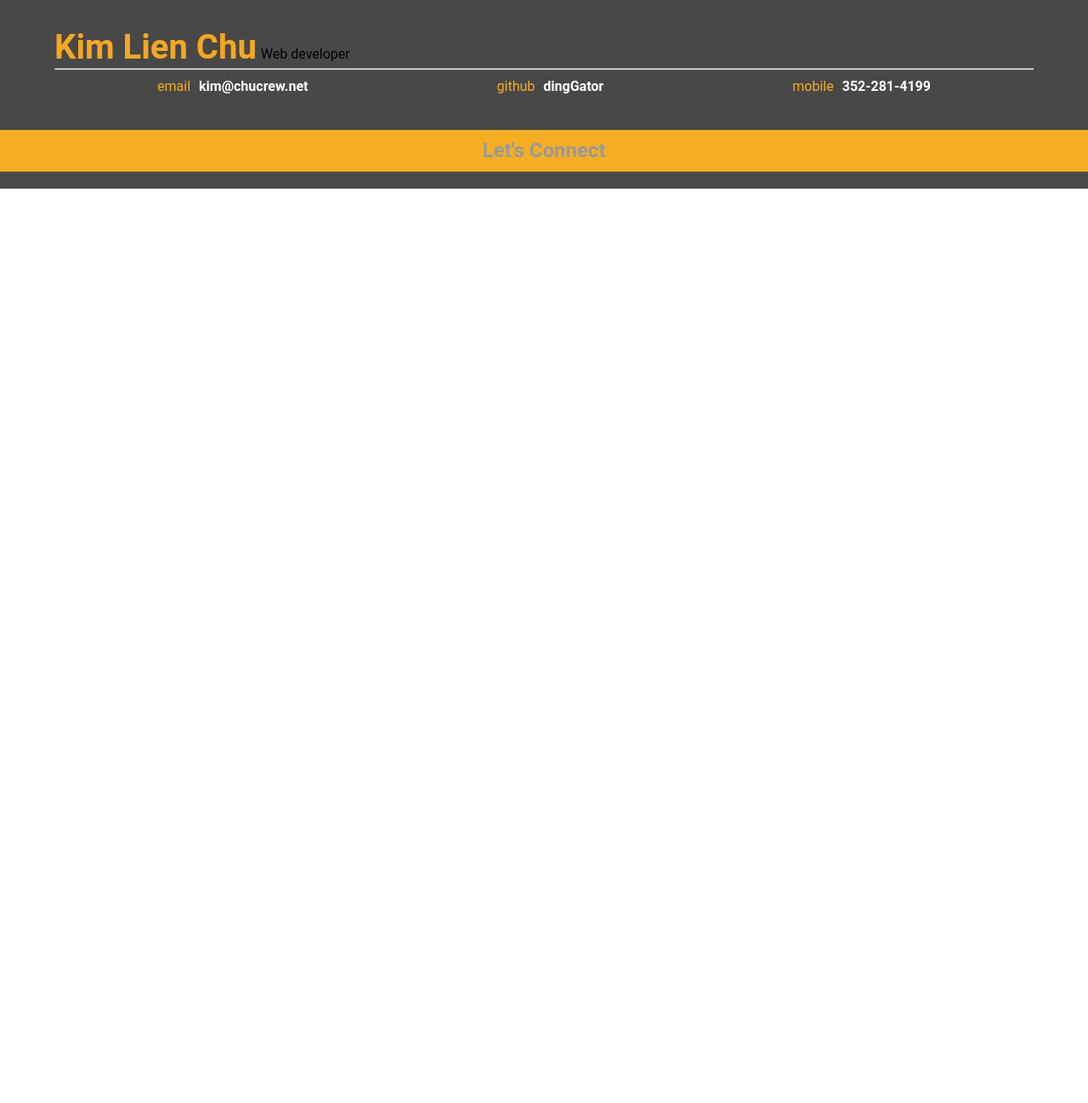
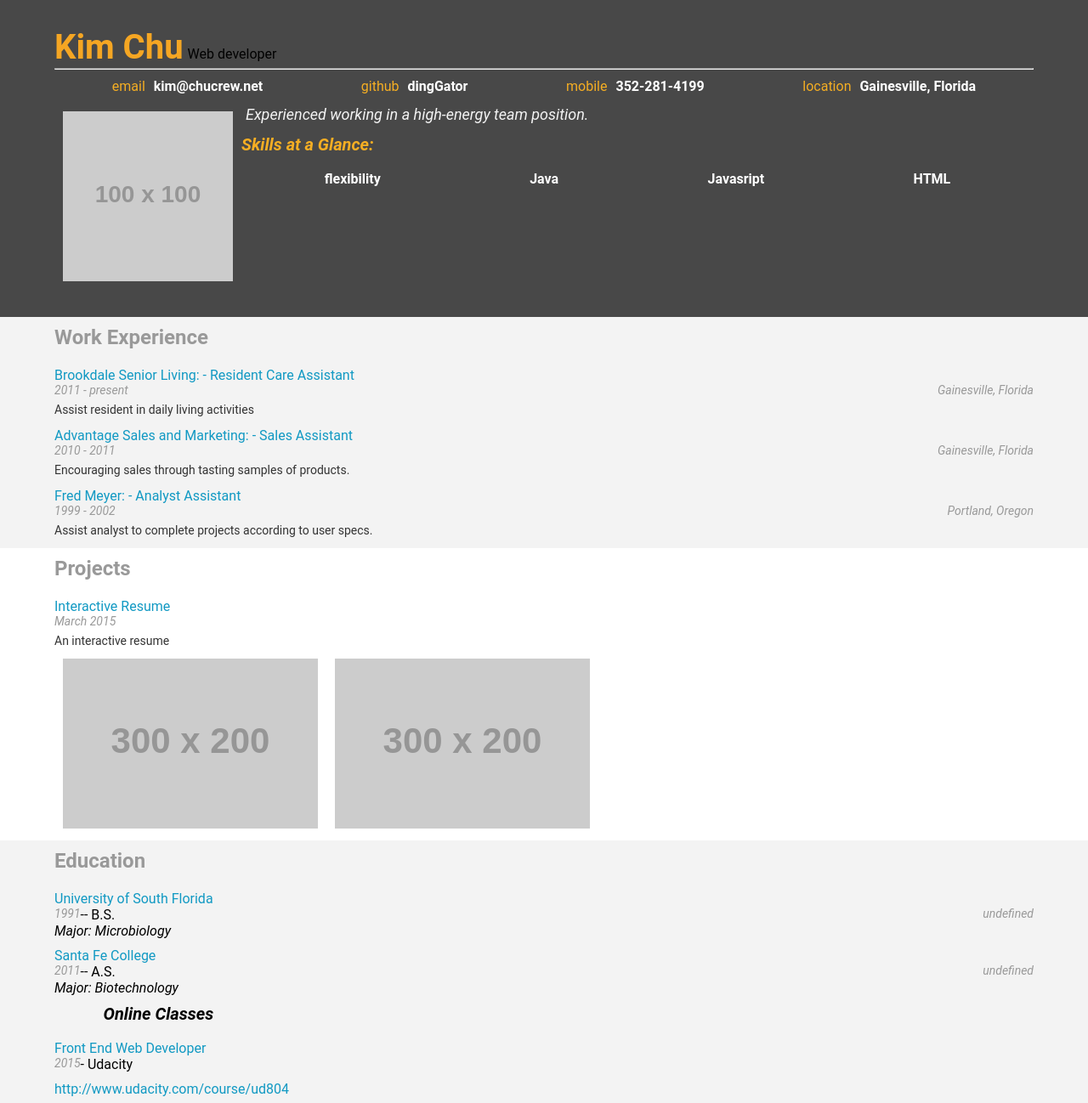
Before and after one commit to dingGator/udacity-fewd-proj2, a plain HTML site: page frontend-nanodegree-resume-master/index.html in a window 1280 px wide. Shown: the top 1298 px of the page at 85% size. Before the commit the page ends 800 px from the top, so only its background shows below. Drawn offline with Linux system fonts and the light colour scheme; some packages are replaced by stand-ins of ours; placeholder pictures from the web are drawn by us.

Commit message:
P2 completed
P2 completed

```diff
--- a/frontend-nanodegree-resume-master/index.html
+++ b/frontend-nanodegree-resume-master/index.html
@@ -46,7 +46,7 @@ need to load. You'll see a lot of <link>s to CSS files for styles and
   Uncomment the <script> tag below when you're ready to add an interactive
   Google Map to your resume!
   -->
-  <!-- <script type="text/javascript" src="http://maps.googleapis.com/maps/api/js?libraries=places"></script> -->
+  <script type="text/javascript" src="http://maps.googleapis.com/maps/api/js?libraries=places"></script>
 
   <meta name="viewport" content="width=device-width">
 </head>
@@ -82,7 +82,6 @@ need to load. You'll see a lot of <link>s to CSS files for styles and
       </ul>
     </div>
   </div>
-
   <!--
   The next line tells the browser where to download the JavaScript file you'll be
   writing. In resumeBuilder.js, you'll be writing code that builds the resume
--- a/frontend-nanodegree-resume-master/js/resumeBuilder.js
+++ b/frontend-nanodegree-resume-master/js/resumeBuilder.js
@@ -1,143 +1,7 @@
-
- /***********************************************************
- /* `work` contains an array of `jobs`. Each `job` object in `jobs` should contain
-an `employer`, `title`, `location`, `dates worked` and `description`.
-*****************************************************
- var work = {
- 	"jobs": [
- 	{
- 		"employer": "Brookdale Senior Living",
- 		"title": "Resident Care Assistant",
- 		"location": "Gainesville, Florida",
- 		"dates worked": "2011 - present",
- 		"description": "Assist resident in daily living activities"
- 	},
- 	{
- 		"employer": "Advebtage Sales and Marketing",
- 		"title": "Sales Assistant",
- 		"location": "Gainesville, Florida",
- 		"dates worked": "2010 - 2011",
- 		"description": "Encouraging sales through tasting samples of products."
- 	},
- 	{
- 		"employer": "Fred Meyer",
- 		"title": "Analyst Assistant",
- 		"location": "Portland, Oregon",
- 		"dates worked": "1996 - 2002",
- 		"description": "Assist analyst to complete projects according to user specs."
- 	}
- 	]
- };
-
-/*************************************************
- * `projects` contains an array of `projects`. Each `project` object in `projects`
-  should contain a `title`, `dates worked`, `description`, and an `images` array
-  with URL strings for project images.
-*****************************************
- var projects = {
- 	"projects": [
- 		{
- 			"title": "Interactive Resume",
-  			"dates worked": "3-2015 to present",
-  			"description": "An interactive resume",
-  			"images": [
-  			"http://placehold.it/100x100",
-  			"http://placehold.it/100x100"
-  			]
-  		}
-  	]
-  };
-
-/******************************************************
-* `bio` contains a `name`, `role`, `welcomeMessage`, `contacts` object and
- `skills` array. The `contacts` object should contain (but doesn't have to)
- a `mobile number`, `email` address, `github` username, `twitter` handle and
-  `location`.
-  **************************************************/
-
-var bio = {
- 	"name": "Kim Lien Chu",
- 	"role": "Web developer",
- 	"contacts": {
- 		"mobile": "352-281-4199",
- 		"email": "kim@chucrew.net",
- 		"github": "dingGator"
- 	},
- 	"welcomeMessage": "Experienced working in a high-energy team in a high-demanding position.",
- 	"skills": [
- 		"Java", "Javasript", "HTML", "CSS"
- 	],
- 	"bioPic": "images/fry.jpg"
- };
-
- //**************************code from lesson 1 Data Types*********************
-
-var formattedRole = HTMLheaderRole.replace("%data%", bio.role);
-$("#header").prepend(formattedRole);
-
-var formattedName = HTMLheaderName.replace("%data%", bio.name);
-$("#header").prepend(formattedName);
-
-
-var formattedEmail = HTMLemail.replace("%data%", bio.contacts.email);
-$("#topContacts").append(formattedEmail);
-
-var formattedGithub = HTMLgithub.replace("%data%", bio.contacts.github);
-$("#topContacts").append(formattedGithub);
-
-var formattedMobile = HTMLmobile.replace("%data%", bio.contacts.mobile);
-$("#topContacts").append(formattedMobile);
-/*
-counsel.log(bio.skills[0]);
-if {bio.skills.length != 0} {
-	var formattedSkills = HTMLskillsStart.replace("%data%", bio.skills);
-	$("#topContacts").append(formattedSkills);
-
- 	};
-
-//***********************************/
-
- /***************************************************
-  * `education` contains an array of `schools`. Each `school` object in
- `schools` contains a `name`, `location`, `degree`, `majors` array,
- `dates attended` and a `url` for the school's website. `education` also
- contains an `onlineCourses` array. Each `onlineCourse` object
- in `onlineCourses` should contain a `title`, `school`, `dates attended`
- and a `url` for the course.
-***************************************************
-
-var education = {
-"schools": [
-	{
-		"name": "University of South Florida",
-		"location": "Tampa, Florida",
-		"degree": "B.S.",
-		"majors": ["Microbiology"],
-		"dates attended": 1991,
-		"url": "http://example.com"
-	},
-	{
-		"name": "Santa Fe College",
-		"city": "Gainesville, Florida",
-		"degree": "A.S.",
-		"majors": "Biotechnology",
-		"dates attended": 2011,
-		"url": "http://example.com"
-	}
-	],
-	"onlineCourses": [
-		{
-		"title": "Front End Web Developer",
-		"school": "Udacity",
-		"dates attended": 2015,
-		"url": "http://www.udacity.com/course/ud804"
-		}
-	]
-};
-
 /************************************************************
 2. Iterate through each JSON and append its information to index.html
 in the correct section.
+*********
  * First off, you’ll be using jQuery’s `selector.append()` and
  `selector.prepend()` functions to modify index.html. `selector.append()`
   makes an element appear at the end of a selected section. `selector.prepend()`
@@ -145,14 +9,18 @@ in the correct section.
    * Pay close attention to the ids of the `<div>`s in index.html
    and the HTML snippets in helper.js. They’ll be very useful as jQuery
    selectors for `selector.append()` and `selector.prepend()`
+*****************
 * You’ll also be using the JavaScript method `string.replace(old, new)`
 to swap out all the placeholder text (e.g. `%data%`) for data from your
 resume JSONs.
+********************
 * Here’s an example of some code that would add the location of one your
 companies to the page:
+********
    * `var formattedLocation = HTMLworkLocation.replace("%data%", work.jobs
    [job].location);`
    * `$(".work-entry:last").append(formattedLocation);`
+ ***********
  * Use the mockup at the bottom of this document as a guide for the order
  in which you should append elements to the page.
 **************************************************/
@@ -165,25 +33,349 @@ companies to the page:
    * Pay close attention to the ids of the `<div>`s in index.html
    and the HTML snippets in helper.js. They’ll be very useful as jQuery
    selectors for `selector.append()` and `selector.prepend()`
-
-   ***********************/
-
-/*********************
-3. The resume includes an interactive map. To add it, append the googleMap
-string to `<div id=”map”>`.
-********************************/
-/* 4. All of your code for adding elements to the resume should be within
+***********************************
+****************************************************
+* 4. All of your code for adding elements to the resume should be within
 functions. And all of your functions should be encapsulated within the same
 objects containing your resume data. For instance, your functions for
 appending work experience elements to the page should be found within
 the same object containing data about your work experience.
+*******************************************
+/******************************************************
+1.* `bio` contains a `name`, `role`, `welcomeMessage`, `contacts` object and
+ `skills` array. The `contacts` object should contain (but doesn't have to)
+ a `mobile number`, `email` address, `github` username, `twitter` handle and
+  `location`.
+  **************************************************/
+
+
+var bio = {
+ 		"name": "Kim Chu",
+ 		"role": "Web developer",
+ 		"contacts": {
+ 			"mobile": "352-281-4199",
+ 			"email": "kim@chucrew.net",
+ 			"github": "dingGator",
+ 			"location": "Gainesville, Florida"
+ 			},
+ 		"welcomeMessage": "Experienced working in a high-energy team position.",
+ 		"skills": [
+ 			"flexibility",
+ 			"Java",
+ 			"Javasript",
+ 			"HTML",
+ 			"CSS",
+ 			],
+ 		"bioPic":  	"http://placehold.it/100x100",
+ 		"display":
+/***********************
+	header display contacts info section
+*********************/
+function displayBio()
+{
+
+	var formattedRole = HTMLheaderRole.replace("%data%", bio.role);
+	var formattedName = HTMLheaderName.replace("%data%", bio.name);
+	var formattedEmail = HTMLemail.replace("%data%", bio.contacts.email);
+	var formattedGithub = HTMLgithub.replace("%data%", bio.contacts.github);
+	var formattedMobile = HTMLmobile.replace("%data%", bio.contacts.mobile);
+	var formattedLocation = HTMLlocation.replace("%data%", bio.contacts.location);
+
+
+	$("#topContacts").append(formattedEmail);
+	$("#header").prepend(formattedRole);
+	$("#header").prepend(formattedName);
+	$("#topContacts").append(formattedGithub);
+	$("#topContacts").append(formattedMobile);
+	$("#topContacts").append(formattedLocation);
+
+
+	var formattedMsg = HTMLWelcomeMsg.replace("%data%", bio.welcomeMessage);
+	$("#header").append(formattedMsg);
+	var formattedImage = HTMLbioPic.replace("%data%", bio.bioPic);
+	$("#header").append(formattedImage);
+
+/********************************************
+	Skills display section
+**********************/
+
+	$("#header").append(HTMLskillsStart);
+
+	if (bio.skills.length > 0) {
+
+		var formattedSkill = HTMLskills.replace("%data%", bio.skills[0]);
+			$("#skills").append(formattedSkill);
+
+	    var formattedSkill = HTMLskills.replace("%data%", bio.skills[1]);
+			$("#skills").append(formattedSkill);
+
+		var formattedSkill = HTMLskills.replace("%data%", bio.skills[2]);
+			$("#skills").append(formattedSkill);
+
+		var formattedSkill = HTMLskills.replace("%data%", bio.skills[3]);
+			$("#skills").append(formattedSkill);
+ 	};
+/**********************************
+	footer display section
+***********************/
+
+	$("#footerContacts").append(formattedEmail);
+	$("#footerContacts").append(formattedGithub);
+	$("#footerContacts").append(formattedMobile);
+	$("#footerContacts").append(formattedLocation);
+},
+};
+
+ /***********************************************************
+ /* `work` contains an array of `jobs`. Each `job` object in `jobs` should contain
+an `employer`, `title`, `location`, `dates worked` and `description`.
+*****************************************************/
+
+var work =
+	 {
+ 		"jobs":
+ 		[
+ 			{
+ 				"employer": "Brookdale Senior Living:",
+ 				"title": "Resident Care Assistant",
+ 				"location": "Gainesville, Florida",
+ 				"dates": "2011 - present",
+ 				"description": "Assist resident in daily living activities"
+ 			},
+ 			{
+ 				"employer": "Advantage Sales and Marketing:",
+ 				"title": "Sales Assistant",
+ 				"location": "Gainesville, Florida",
+ 				"dates": "2010 - 2011",
+ 				"description": "Encouraging sales through tasting samples of products."
+ 			},
+ 			{
+ 				"employer": "Fred Meyer:",
+ 				"title": "Analyst Assistant",
+ 				"location": "Portland, Oregon",
+ 				"dates": "1999 - 2002",
+ 				"description": "Assist analyst to complete projects according to user specs."
+ 			}
+  		],
+
+	"display":
+
+ /****************************
+Work display section
+
+******************************/
+function displayWork()
+	{
+
+	for (job in work.jobs)
+	{
+
+		$("#workExperience").append(HTMLworkStart);
+
+		var formattedEmployer = HTMLworkEmployer.replace("%data%", work.jobs[job].employer);
+		var formattedTitle = HTMLworkTitle.replace("%data%", work.jobs[job].title);
+		var formattedEmployerTitle = formattedEmployer + formattedTitle;
+		var formattedDates = HTMLworkDates.replace("%data%", work.jobs[job].dates);
+		var formattedLocation = HTMLworkLocation.replace("%data%", work.jobs[job].location);
+		var formattedDescription = HTMLworkDescription.replace("%data%", work.jobs[job].description);
+
+		$(".work-entry:last").append(formattedEmployerTitle);
+    	$(".work-entry:last").append(formattedDates);
+		$(".work-entry:last").append(formattedLocation);
+		$(".work-entry:last").append(formattedDescription);
+
+	}
+}
+}
+
+/*************************************************
+ * `projects` contains an array of `projects`. Each `project` object in `projects`
+  should contain a `title`, `dates worked`, `description`, and an `images` array
+  with URL strings for project images.
+*****************************************/
+
+var projects =
+	{
+ 		"projects":
+ 		[
+ 			{
+ 				"title": "Interactive Resume",
+  				"dates": "March 2015",
+  				"description": "An interactive resume",
+  				"images":
+  					[
+  					"http://placehold.it/300x200",
+  					"http://placehold.it/300x200"
+  					]
+  			},
+		],
+
+		"display":
+
+/**************************************
+project display section
+
+************/
+	function displayProjects()
+	{
+		for (project in projects.projects)
+			{
+				$("#projects").append(HTMLprojectStart);
+
+ 				var formattedTitle = HTMLprojectTitle.replace("%data%", projects.projects[project].title);
+				var formattedDates = HTMLprojectDates.replace("%data%", projects.projects[project].dates);
+				var formattedDescription = HTMLprojectDescription.replace("%data%", projects.projects[project].description);
+
+		$(".project-entry:last").append(formattedTitle);
+		$(".project-entry:last").append(formattedDates);
+		$(".project-entry:last").append(formattedDescription);
+
+		if (projects.projects[project].images.length>0)
+		{	for (image in projects.projects[project].images)
+			{
+				var formattedImage = HTMLprojectImage.replace("%data%", projects.projects[project].images[image]);
+				$(".project-entry:last").append(formattedImage);
+			}
+		}
+
+	};
+}
+}
+/***************************************************
+  * `education` contains an array of `schools`. Each `school` object in
+ `schools` contains a `name`, `location`, `degree`, `majors` array,
+ `dates attended` and a `url` for the school's website. `education` also
+ contains an `onlineCourses` array. Each `onlineCourse` object
+ in `onlineCourses` should contain a `title`, `school`, `dates attended`
+ and a `url` for the course.
+***************************************************
+*/
+var education =
+	{
+	"schools": [
+		{
+			"name": "University of South Florida",
+			"location": "Tampa, Florida",
+			"degree": "B.S.",
+			"majors": ["Microbiology"],
+			"dates": 1991,
+			"url": "http://placehold.it/300x200",
+
+		},
+		{
+			"name": "Santa Fe College",
+			"location": "Gainesville, Florida",
+			"degree": "A.S.",
+			"majors": "Biotechnology",
+			"dates": 2011,
+			"url": "http://placehold.it/300x200",
+  		},
+	],
+	"onlineCourses": [
+		{
+		"title": "Front End Web Developer",
+		"school": "Udacity",
+		"date": 2015,
+		"url": "http://www.udacity.com/course/ud804"
+		},
+		],
+	"display":
+/************************************************
+education display section
+
+********/
+
+function displayEducation()
+{
+
+	for (school in education.schools)
+	{
+		$("#education").append(HTMLschoolStart);
+ 		var formattedName = HTMLschoolName.replace("%data%", education.schools[school].name);
+		var formattedDegree = HTMLschoolDegree.replace("%data%", education.schools[school].degree);
+		var formattedDates = HTMLschoolDates.replace("%data%", education.schools[school].dates);
+		var formattedLocation = HTMLschoolLocation.replace("%data%", education.schools[school].city);
+		var formattedMajor = HTMLschoolMajor.replace("%data%", education.schools[school].majors);
+
+		$(".education-entry:last").append(formattedName);
+		$(".education-entry:last").append(formattedDegree);
+ 		$(".education-entry:last").append(formattedDates);
+ 		$(".education-entry:last").append(formattedLocation);
+ 		$(".education-entry:last").append(formattedMajor);
+ 	};
+
+
+ 	for (course in education.onlineCourses)
+	{
+		$(".education-entry:last").append(HTMLonlineClasses);
+
+		var formattedTitle = HTMLonlineTitle.replace("%data%", education.onlineCourses[course].title);
+		var formattedSchool = HTMLonlineSchool.replace("%data%", education.onlineCourses[course].school);
+		var formattedDates = HTMLonlineDates.replace("%data%", education.onlineCourses[course].date);
+		var formattedUrl = HTMLonlineURL.replace("%data%", education.onlineCourses[course].url);
+
+		$(".education-entry:last").append(formattedTitle);
+		$(".education-entry:last").append(formattedSchool);
+ 		$(".education-entry:last").append(formattedDates);
+ 		$(".education-entry:last").append(formattedUrl);
+ 	}
+
+}}
+/******
+3. The resume includes an interactive map. To add it, append the googleMap
+string to `<div id=”map”>`.
+********************************/
+bio.display("displayBio");
+
+work.display("displayWork");
+
+projects.display("displayProjects");
+
+education.display("displayEducation");
+
+/**********************************
+	internationalize name display section
+***********************/
+
+function inName(name)
+	{
+		name = name.trim().split(" ");
+		console.log(name);
+		name[1] = name[1].toUpperCase();
+		name[0] = name[0].slice(0,1).toUpperCase() + name[0].slice(1).toLowerCase();
+
+		console.log(name);
+    	return name[0]+ " " + name[1];
+    }
+
+$("#main").append(internationalizeButton);
+$(document).click(function(loc) {
+		// your code goes here
+	inName(bio.name);
+
+	});
+
+
+
+/********************************
 5. Your resume should also `console.log()` information about click
 locations. On line 90 in helper.js, you’ll find a jQuery onclick handler
 that you’ll need to modify to work with the `logClicks(x,y)` function
 above it.
+******************************************/
+
+$(document).click(function(loc) {
+	// your code goes here
+	var x = loc.pageX;
+	var y = loc.pageY;
+	logClicks(x,y);[0]
+});
+
+/*********************************/
+/***********************************************
 6. It’s possible to make additional information show up when you
 click on the pins in the map. Check out line 174 in helper.js and
 the Google Maps API to get started.
  No newline at end of file
-
- ********************************************************/
+********************/
+$("#mapDiv").append(googleMap);
```
Also changed, not shown: frontend-nanodegree-resume-master/js/helper.js (+12 -11 lines).
